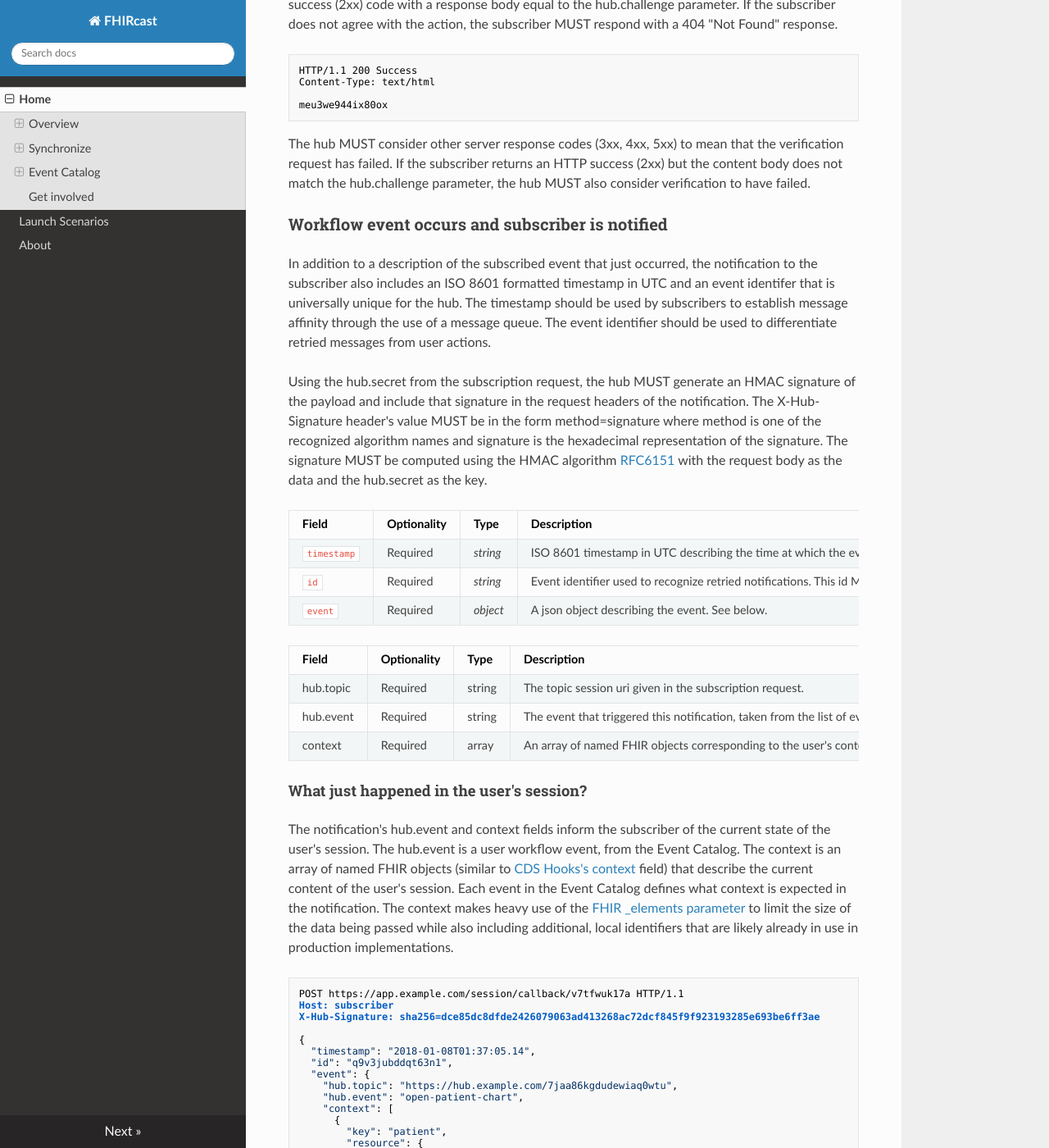
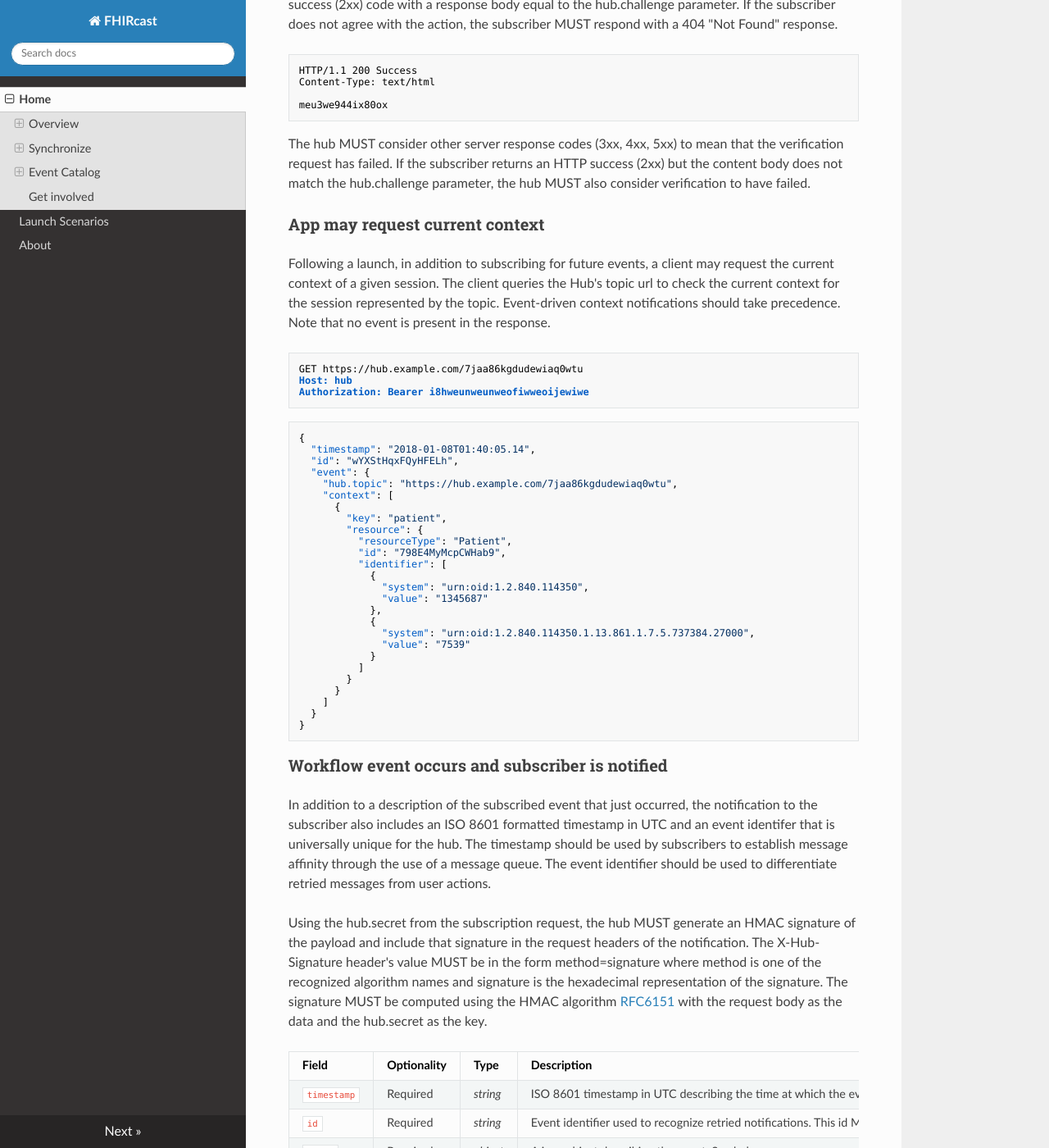
Before and after one commit to HL7/fhircast-docs, an MkDocs documentation site: the page built from docs/index.md, in a window 1280 px wide and 1400 px high, scrolled down 3813 px. Shown: the whole window at 82% size. Built offline with MkDocs 1.6.1, drawn with Linux system fonts in a browser that asks for light colours; nearby versions of some CDN libraries; old or Windows-style settings are respelled for this version of MkDocs.

Commit message:
Add capability for client to query current context
Fixes #28

Add optional capability for client to query current context

````diff
--- a/docs/index.md
+++ b/docs/index.md
@@ -115,6 +115,44 @@ meu3we944ix80ox
 ```
 
 The hub MUST consider other server response codes (3xx, 4xx, 5xx) to mean that the verification request has failed. If the subscriber returns an HTTP success (2xx) but the content body does not match the hub.challenge parameter, the hub MUST also consider verification to have failed.
+
+### App may request current context
+Following a launch, in addition to subscribing for future events, a client may request the current context of a given session. The client queries the Hub's topic url to check the current context for the session represented by the topic. Event-driven context notifications should take precedence. Note that no event is present in the response.
+
+```
+GET https://hub.example.com/7jaa86kgdudewiaq0wtu
+Host: hub
+Authorization: Bearer i8hweunweunweofiwweoijewiwe
+```
+
+```
+{
+  "timestamp": "2018-01-08T01:40:05.14",
+  "id": "wYXStHqxFQyHFELh",
+  "event": {
+    "hub.topic": "https://hub.example.com/7jaa86kgdudewiaq0wtu",
+    "context": [
+      {
+        "key": "patient",
+        "resource": {
+          "resourceType": "Patient",
+          "id": "798E4MyMcpCWHab9",
+          "identifier": [
+            {
+              "system": "urn:oid:1.2.840.114350",
+              "value": "1345687"
+            },
+            {
+              "system": "urn:oid:1.2.840.114350.1.13.861.1.7.5.737384.27000",
+              "value": "7539"
+            }
+          ]
+        }
+      }
+    ]
+  }
+}
+```
 
 ### Workflow event occurs and subscriber is notified
 
````
